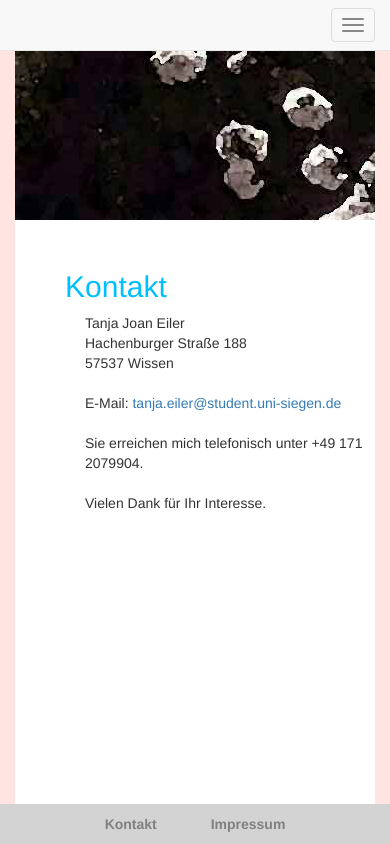
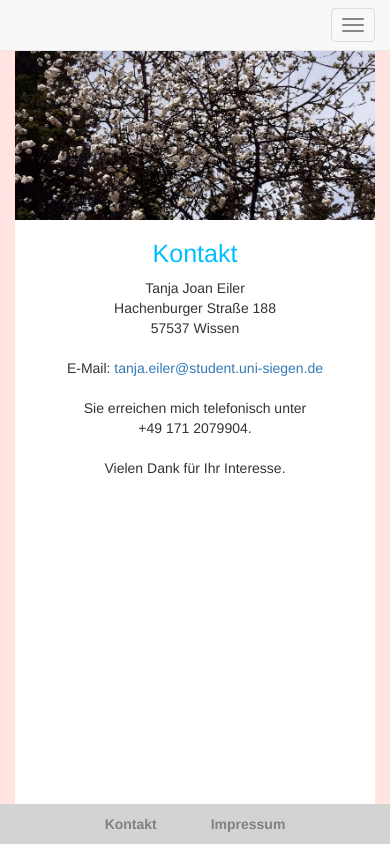
Before and after one commit to Taendja/Projekt1_Webentwicklung, a plain HTML site: page Kontakt.html in a window 390 px wide. Drawn offline with Linux system fonts and the light colour scheme.

Commit message:
more responsive

```diff
--- a/Kontakt.html
+++ b/Kontakt.html
@@ -50,12 +50,15 @@
 <div class="container fill">
     <div class="kontakt">
         <div class="kontaktBild"></div>
-        <div class="kontaktText">
-            <h2 id="kontakt">Kontakt</h2>
-            <p>Tanja Joan Eiler<br>Hachenburger Straße 188<br>57537 Wissen<br><br>
-                E-Mail: <a href='mailto:tanja.eiler@student.uni-siegen.de'>tanja.eiler@student.uni-siegen.de</a><br><br>
-                Sie erreichen mich telefonisch unter +49 171 2079904.<br><br>
-                Vielen Dank für Ihr Interesse.</p>
+        <div class="row">
+            <div class="col-sm-12 col-md-12 text-center kontaktText">
+                <h1 id="h1kontakt">Kontakt</h1>
+                <p>Tanja Joan Eiler<br>Hachenburger Straße 188<br>57537 Wissen<br><br>
+                    E-Mail: <a href='mailto:tanja.eiler@student.uni-siegen.de'>tanja.eiler@student.uni-siegen.de</a><br><br>
+                    Sie erreichen mich telefonisch unter <br> +49 171 2079904.<br><br>
+                    Vielen Dank für Ihr Interesse.
+                </p>
+            </div>
         </div>
     </div>
 </div>
--- a/css/stylesheet.css
+++ b/css/stylesheet.css
@@ -90,17 +90,31 @@ body {
 }
 
 .kontaktBild {
+    position: relative;
     height: 170px;
     background-image: url("../img/petals.jpg");
-    width: 100%;
-    margin-bottom: 50px;
+    background-repeat: no-repeat;
+    background-size: cover;
+    -webkit-background-size: cover;
+    -moz-background-size: cover;
+    -o-background-size: cover;
 }
 
 .kontaktText, .impressumText {
-    padding-left: 50px;
+    margin: auto;
+    height: auto;
+    width: 100%;
 }
 
-#kontakt {
+.kontaktText p, .impressumText p{
+    margin: 0px;
+}
+
+#h1impressum, #h1kontakt {
+    font-size: 25px;
+}
+
+#h1kontakt {
     color: deepskyblue;
 }
 
@@ -113,10 +127,14 @@ body {
 }
 
 .impressumBild {
+    position: relative;
     height: 170px;
     background-image: url("../img/dawn.jpg");
-    width: 100%;
-    margin-bottom: 50px;
+    background-repeat: no-repeat;
+    background-size: cover;
+    -webkit-background-size: cover;
+    -moz-background-size: cover;
+    -o-background-size: cover;
 }
 
 /*Footer*/
```
Also changed, not shown: Impressum.html (+6 -4 lines).
